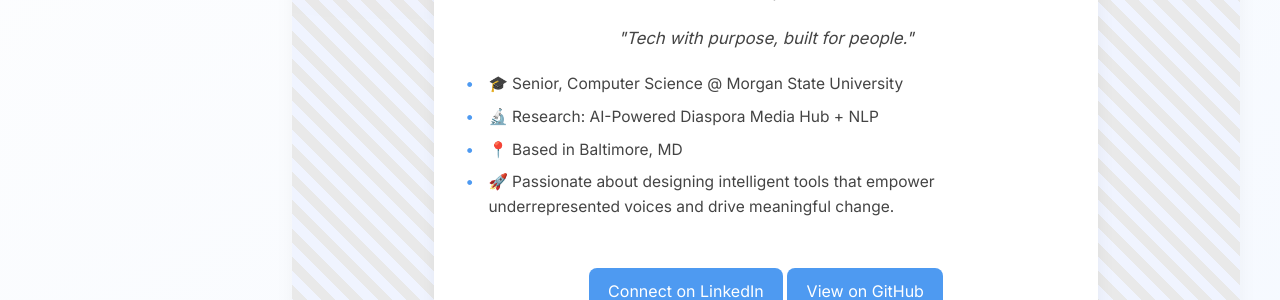
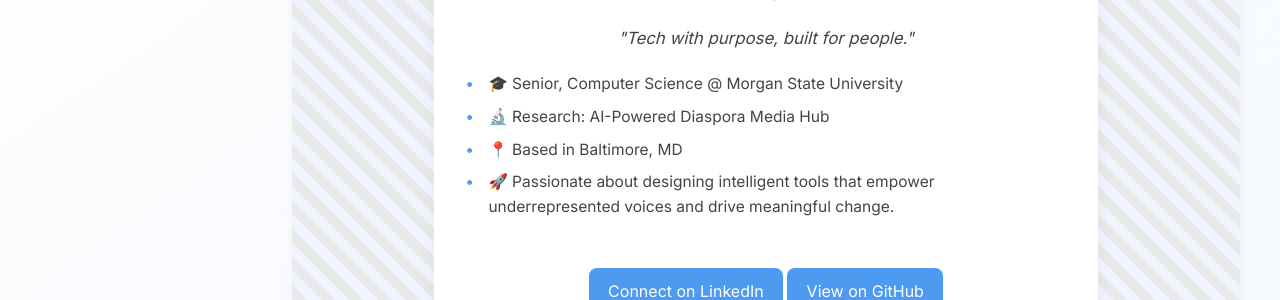
Before and after one commit to brmu22/brmu22.github.io, a Jekyll site: the page built from index.md, in a window 1280 px wide. Shown: the part 416-716 px from the top of the page. Built offline with Jekyll 4.4.1, drawn with Linux system fonts in a browser that asks for light colours.

Commit message:
Update index.md

```diff
--- a/index.md
+++ b/index.md
@@ -7,7 +7,7 @@ motto: "Tech with purpose, built for people."
 
 quick_facts:
   - "🎓 Senior, Computer Science @ Morgan State University"
-  - "🔬 Research: AI-Powered Diaspora Media Hub + NLP"
+  - "🔬 Research: AI-Powered Diaspora Media Hub"
   - "📍 Based in Baltimore, MD"
   - "🚀 Passionate about designing intelligent tools that empower underrepresented voices and drive meaningful change."
 
```
